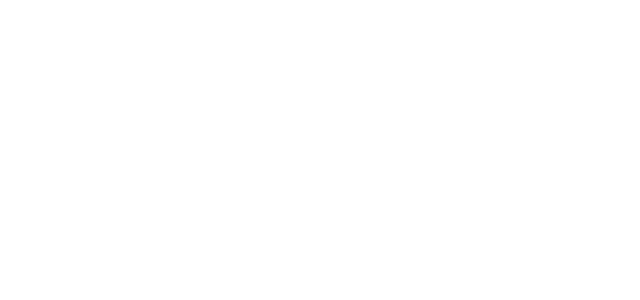
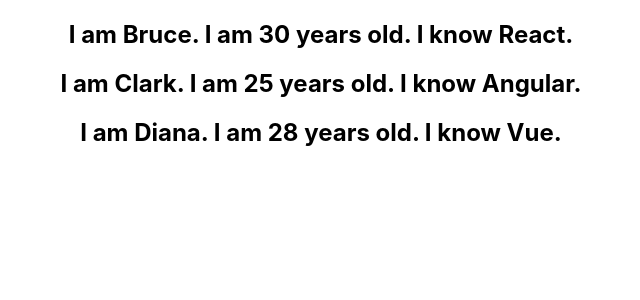
Before and after one commit to morley-stuff/react-tutorial, a React (Create React App) app: page / in a window 1280 px wide. Shown: the top 300 px of the page, without its empty margins (319-959 px from the left). Built offline with nearby package versions, Linux system fonts and the light colour scheme.

Commit message:
[Tutorial 17] List rendering

```diff
--- a/src/App.js
+++ b/src/App.js
@@ -2,11 +2,12 @@
 import "./App.css";
 import ParentComponent from "./components/ParentComponent";
 import UserGreeting from "./components/UserGreeting";
+import NameList from "./components/NameList";
 
 function App() {
   return (
     <div className="App">
-      <UserGreeting></UserGreeting>
+      <NameList />
     </div>
   );
 }
--- /dev/null
+++ b/src/components/NameList.js
@@ -0,0 +1,29 @@
+import React from "react";
+import Person from "./Person";
+
+function NameList(props) {
+  const persons = [
+    {
+      id: 1,
+      name: "Bruce",
+      age: 30,
+      skill: "React"
+    },
+    {
+      id: 2,
+      name: "Clark",
+      age: 25,
+      skill: "Angular"
+    },
+    {
+      id: 3,
+      name: "Diana",
+      age: 28,
+      skill: "Vue"
+    }
+  ];
+  const personList = persons.map(person => <Person person={person} />);
+  return <div>{personList}</div>;
+}
+
+export default NameList;
--- /dev/null
+++ b/src/components/Person.js
@@ -0,0 +1,12 @@
+import React from "react";
+
+function Person({ person }) {
+  console.log(person);
+  return (
+    <h2>
+      I am {person.name}. I am {person.age} years old. I know {person.skill}.
+    </h2>
+  );
+}
+
+export default Person;
```
